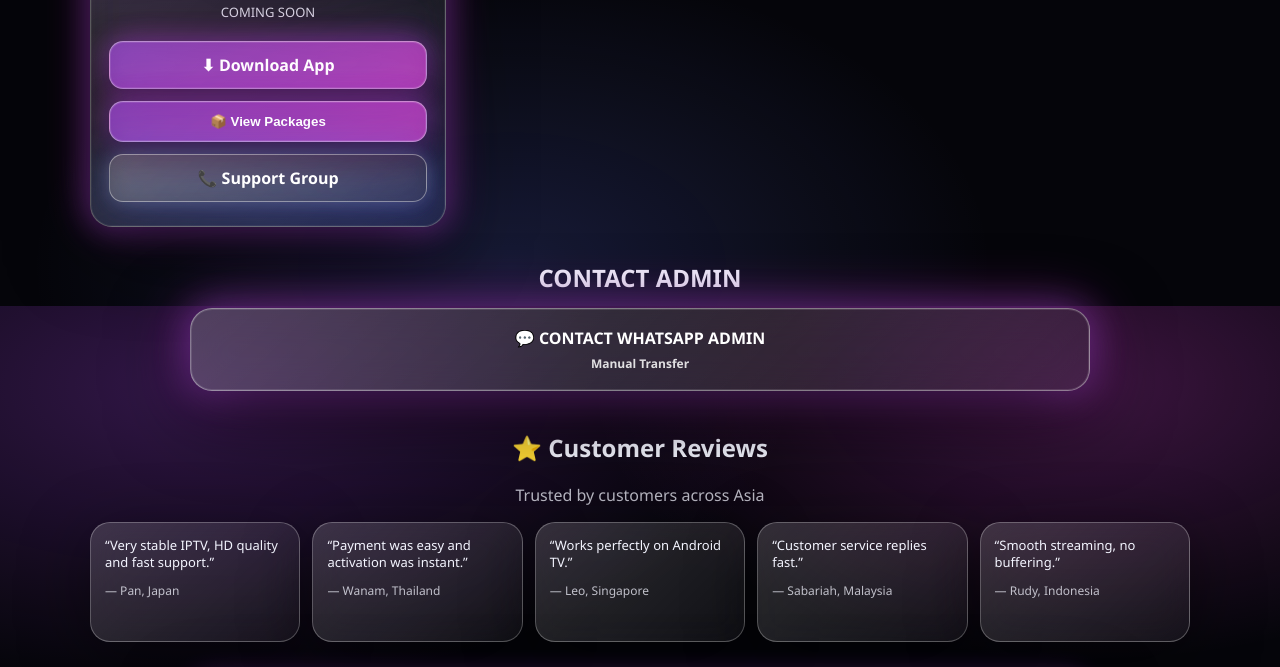
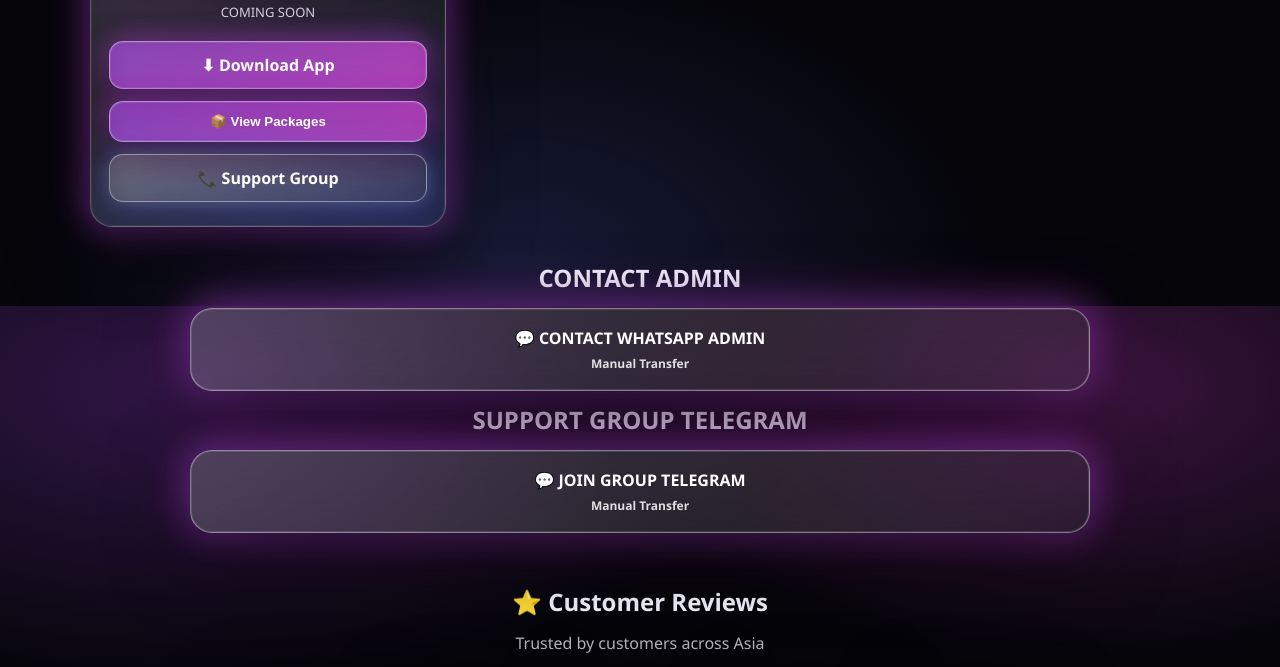
Before and after one commit to IrkunIPTV/E1shopdev, a plain HTML site: page index.html in a window 1280 px wide. Shown: the part 2094-2761 px from the top of the page. Drawn offline with Linux system fonts and the light colour scheme.

Commit message:
Update index.html

```diff
--- a/index.html
+++ b/index.html
@@ -161,6 +161,15 @@
       <span>Manual Transfer</span>
     </a>
 
+<section class="group telegram">
+  <h2> SUPPORT GROUP TELEGRAM </h2>
+  <div class="payment-box">
+
+    <!-- UPDATED: WhatsApp with prefilled message -->
+    <a href="https://t.me/irwanluffy" class="payment-btn whatsapp" target="_blank" rel="noopener">
+      💬 JOIN GROUP TELEGRAM
+      <span>Manual Transfer</span>
+    </a>
 
   </div>
 </section>
```
